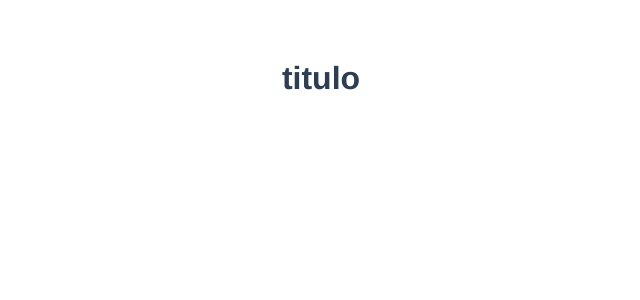
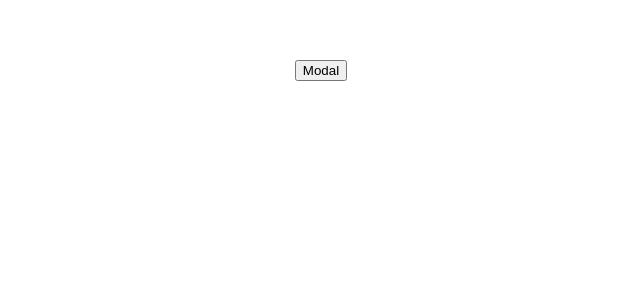
Before and after one commit to Cesar3600/vuejs_componentes_composition_api, a Vue app: page / in a window 1280 px wide. Shown: the top 300 px of the page, without its empty margins (319-959 px from the left). Built offline with nearby package versions, Linux system fonts and the light colour scheme.

Commit message:
se agrego el modal modalComponent

```diff
--- a/src/App.vue
+++ b/src/App.vue
@@ -1,11 +1,15 @@
 <template>
-  <h1>titulo</h1>
+  <div>
+    <ModalComponent />
+  </div>
 </template>
 
 <script>
+import ModalComponent from "./components/ModalComponent.vue";
+
 export default {
   name: "App",
-  components: {},
+  components: { ModalComponent },
 };
 </script>
 
--- /dev/null
+++ b/src/components/ModalComponent.vue
@@ -0,0 +1,25 @@
+<template>
+  <div>
+    <button @click="toggle">Modal</button>
+    <div v-show="show" class="modal">
+      <h1>titulo</h1>
+      <p>lorem ipsum</p>
+      <button @click="toggle">cerrar</button>
+    </div>
+  </div>
+</template>
+
+<script>
+export default {
+  data() {
+    return {
+      show: false,
+    };
+  },
+  methods: {
+    toggle() {
+      this.show = !this.show;
+    },
+  },
+};
+</script>
```
